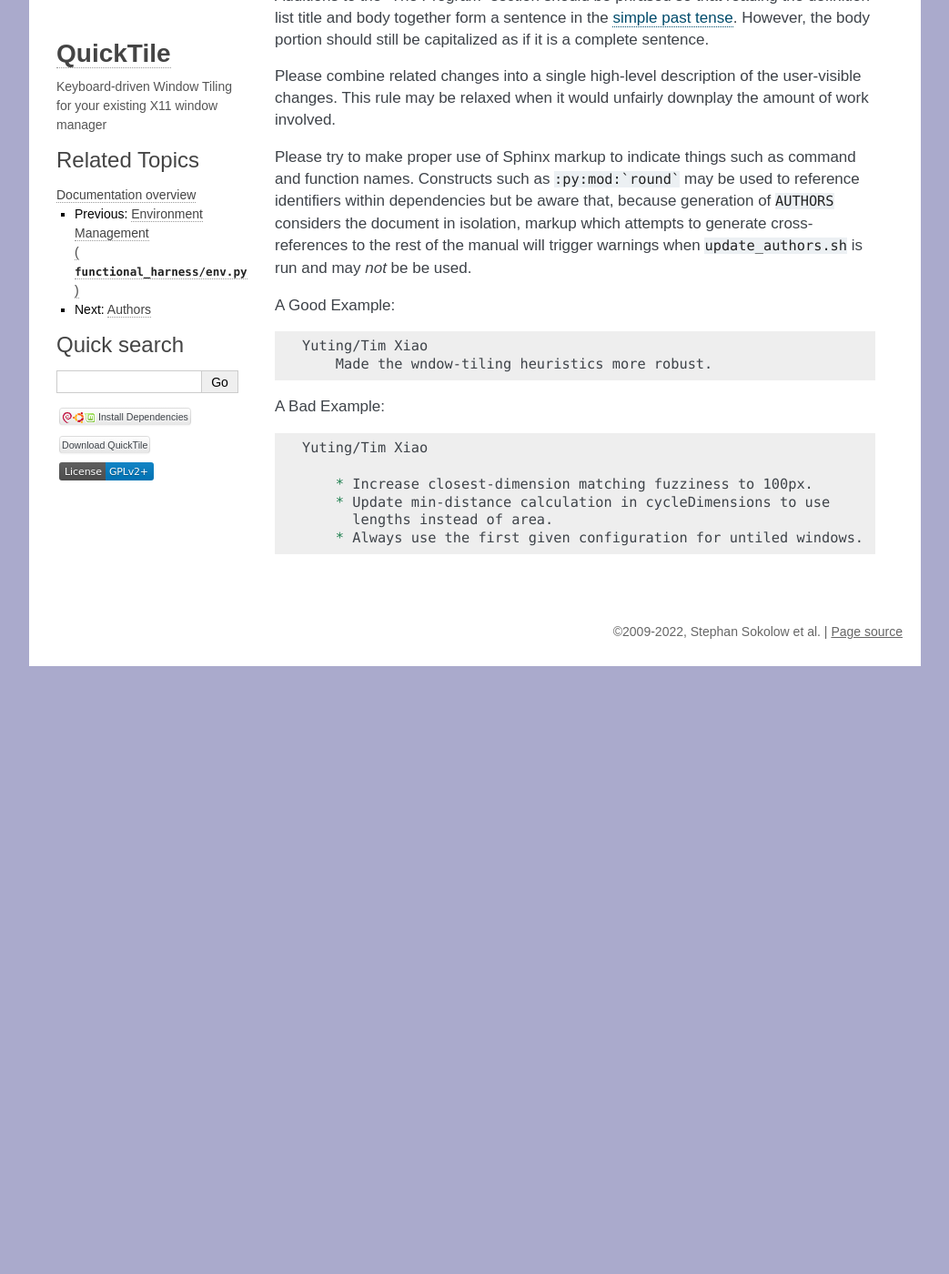
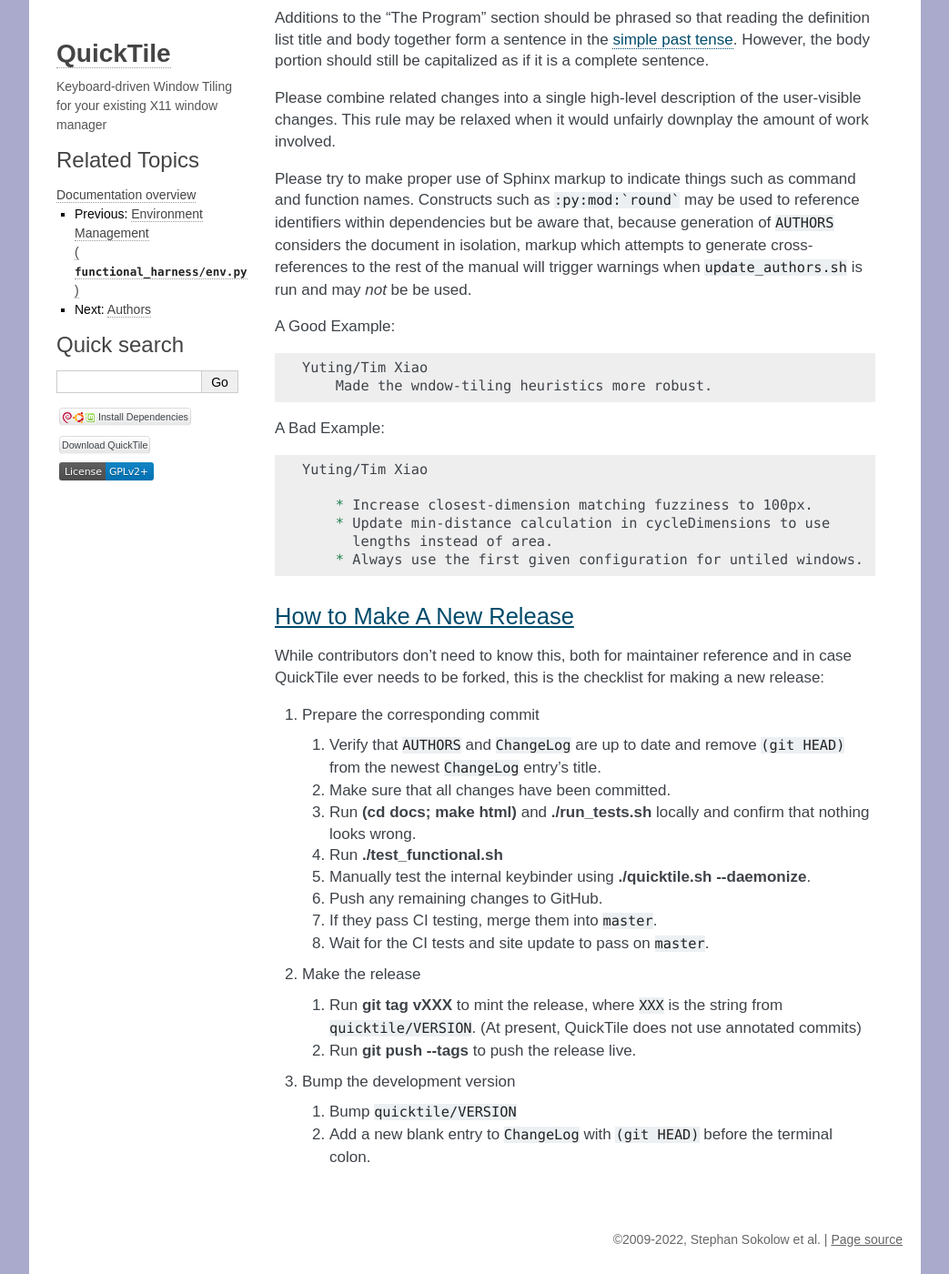
Before and after one commit to ssokolow/quicktile, a Sphinx documentation site: the page built from docs/developing.rst, in a window 1280 px wide and 1400 px high, scrolled down 7147 px. Shown: the whole window at 91% size, without its empty margins (118-1161 px from the left). Built offline with Sphinx 7.4.7, drawn with Linux system fonts in a browser that asks for light colours; the version number could not be read and is left out; before the commit the page ends 7879 px from its top, so only the background shows below that; some of the changed text lies outside the part shown.

Commit message:
Add releasing guide

```diff
--- a/docs/developing.rst
+++ b/docs/developing.rst
@@ -379,7 +379,42 @@
 
 .. highlight:: default
 
-.. todo:: Add a section containing a 'how to spin a release' checklist.
+How to Make A New Release
+-------------------------
+
+While contributors don't need to know this, both for maintainer reference and
+in case QuickTile ever needs to be forked, this is the checklist for making
+a new release:
+
+1. Prepare the corresponding commit
+
+   1. Verify that :file:`AUTHORS` and :file:`ChangeLog` are up to date and
+      remove ``(git HEAD)`` from the newest :file:`ChangeLog` entry's title.
+   2. Make sure that all changes have been committed.
+   3. Run :command:`(cd docs; make html)` and :command:`./run_tests.sh` locally
+      and confirm that nothing looks wrong.
+   4. Run :command:`./test_functional.sh`
+   5. Manually test the internal keybinder using
+      :command:`./quicktile.sh --daemonize`.
+   6. Push any remaining changes to GitHub.
+   7. If they pass CI testing, merge them into ``master``.
+   8. Wait for the CI tests and site update to pass on ``master``.
+
+2. Make the release
+
+   1. Run :command:`git tag vXXX` to mint the release, where ``XXX`` is the
+      string from :file:`quicktile/VERSION`. (At present, QuickTile does not
+      use annotated commits)
+   2. Run :command:`git push --tags` to push the release live.
+
+3. Bump the development version
+
+   1. Bump :file:`quicktile/VERSION`
+   2. Add a new blank entry to :file:`ChangeLog` with ``(git HEAD)`` before the
+      terminal colon.
+
+.. todo:: Automate this more so it's harder to overlook steps or do them out of
+          order and add linting for CI.
 
 .. _AdvanceCOMP: https://www.advancemame.it/comp-readme
 .. _ALE: https://github.com/dense-analysis/ale/
```
Also changed, not shown: 1 other file.
